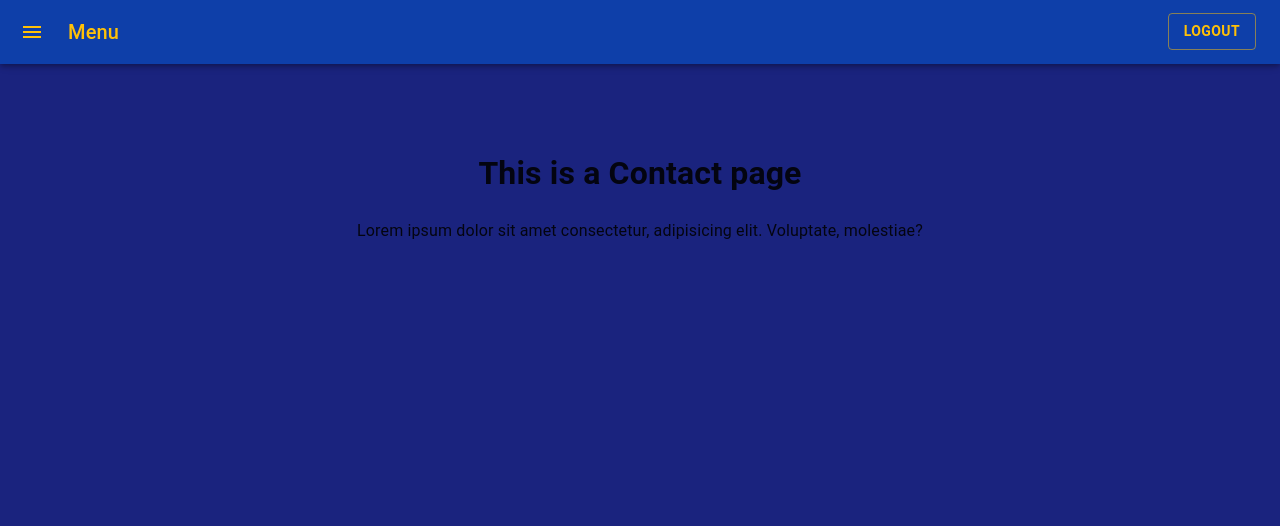
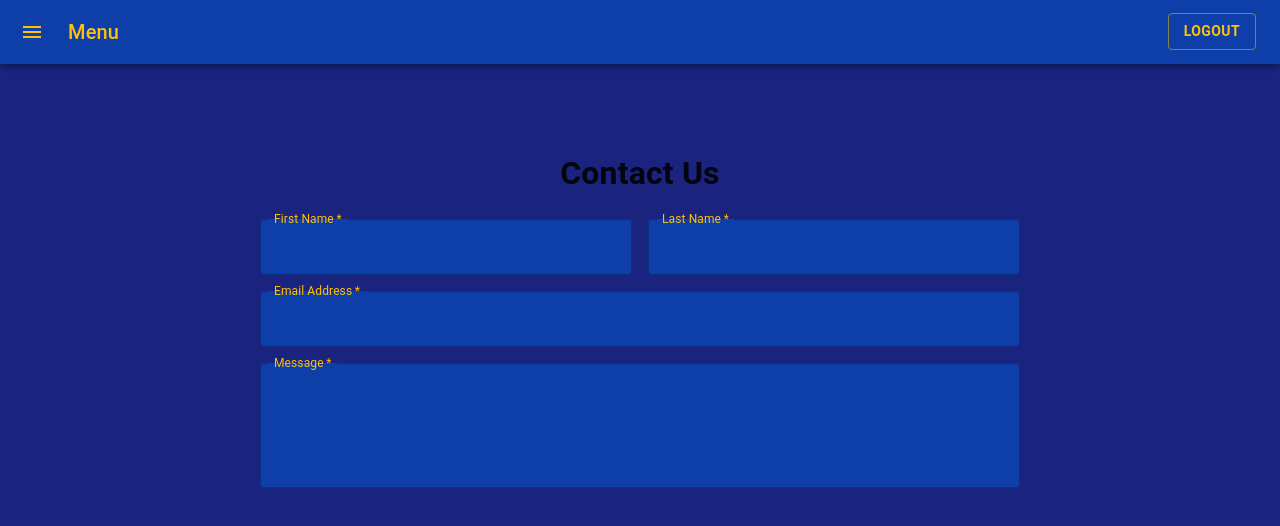
Before and after one commit to successPhil/movietracker, a React (Vite) app in the folder machbuster_frontend/: page /contact in a window 1280 px wide. Shown: the top 526 px of the page. Built offline with nearby package versions, Linux system fonts and the light colour scheme.

Commit message:
edited contact page

```diff
--- a/machbuster_frontend/src/routes/Contact.jsx
+++ b/machbuster_frontend/src/routes/Contact.jsx
@@ -1,8 +1,75 @@
+import React from 'react';
+import Grid from '@mui/material/Grid';
+import TextField from '@mui/material/TextField';
+
 export default function Contact() {
     return (
         <div className="route-text">
-        <h1>This is a Contact page</h1>
-        <p>Lorem ipsum dolor sit amet consectetur, adipisicing elit. Voluptate, molestiae?</p>
-        </div>
-    )
+      <h1>Contact Us</h1>
+      <Grid container spacing={2}>
+        <Grid item xs={6}>
+          <TextField
+            required
+            id="first-name"
+            label="First Name"
+            fullWidth
+            color="secondary"
+            InputLabelProps={{
+              style: { color: '#ffc107'},
+              shrink: true,
+            }}
+            InputProps={{
+              style: { color: '#ffc107', backgroundColor: '#0e3fa9' }}}
+          />
+        </Grid>
+        <Grid item xs={6}>
+          <TextField
+            required
+            id="last-name"
+            label="Last Name"
+            fullWidth
+            color="secondary"
+            InputLabelProps={{
+              style: { color: '#ffc107'},
+              shrink: true,
+            }}
+            InputProps={{
+              style: { color: '#ffc107', backgroundColor: '#0e3fa9' }}}
+          />
+        </Grid>
+        <Grid item xs={12}>
+          <TextField
+            required
+            id="email"
+            label="Email Address"
+            fullWidth
+            color="secondary"
+            InputLabelProps={{
+              style: { color: '#ffc107'},
+              shrink: true,
+            }}
+            InputProps={{
+              style: { color: '#ffc107', backgroundColor: '#0e3fa9' }}}
+          />
+        </Grid>
+        <Grid item xs={12}>
+          <TextField
+            required
+            id="message"
+            label="Message"
+            multiline
+            rows={4} // Adjust the number of rows as needed
+            fullWidth
+            color="secondary"
+            InputLabelProps={{
+              style: { color: '#ffc107'},
+              shrink: true,
+            }}
+            InputProps={{
+              style: { color: '#ffc107', backgroundColor: '#0e3fa9' }}}
+          />
+        </Grid>
+      </Grid>
+    </div>
+  );
 }
--- a/machbuster_frontend/src/routes/Movies.jsx
+++ b/machbuster_frontend/src/routes/Movies.jsx
@@ -117,7 +117,7 @@ export default function Movies() {
         <Button id="search-btn" color="secondary" onClick={onClickHandler} variant="contained">Search</Button>
         </Box>
         <Container >
-          {movies ? (<h1></h1>) : (<Typography variant="h1" ml={20} mt={4}style={{ fontFamily: 'Impact', fontSize: '5rem', color: '#ffc107' }}>Soon to be released!</Typography> )}
+          {movies ? (<h1></h1>) : (<Typography variant="h1" ml={20} mt={4}style={{ fontFamily: 'Impact', fontSize: '5rem', color: '#ffc107', marginRight: 'auto', marginLeft: '275px' }}>Soon to be released!</Typography> )}
           <Grid container mt={3}>
             {movies ? (
               movies.map((movie, movieidx)=> (
```
Also changed, not shown: machbuster_frontend/src/routes/MovieDetails.jsx (+0 -7 lines).
